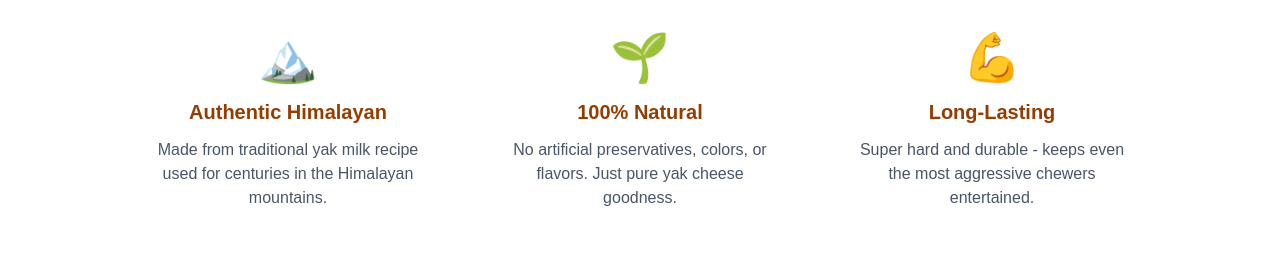
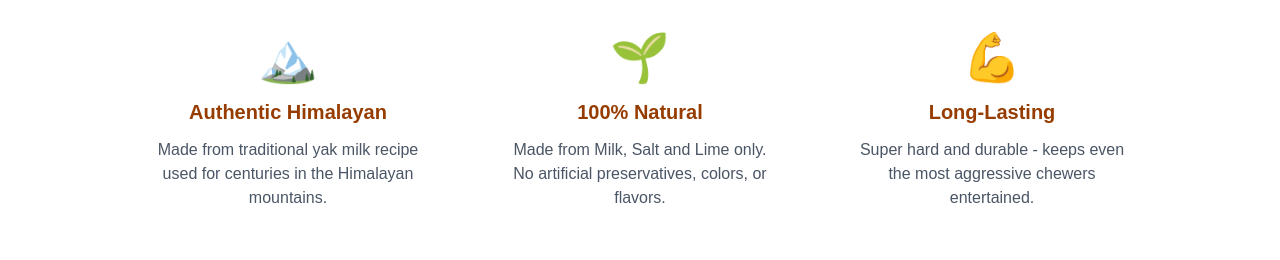
Before and after one commit to kshitijpoudyal/peak-paws-chew, a Next.js app: page / in a window 1280 px wide. Shown: the part 880-1140 px from the top of the page. Built offline with nearby package versions, Linux system fonts and the light colour scheme.

Commit message:
update ingredients

```diff
--- a/app/page.tsx
+++ b/app/page.tsx
@@ -61,7 +61,7 @@ export default function Home() {
               <div className="text-5xl mb-4">🌱</div>
               <h4 className="text-xl font-bold text-amber-800 mb-3">100% Natural</h4>
               <p className="text-gray-600">
-                No artificial preservatives, colors, or flavors. Just pure yak cheese goodness.
+                Made from Milk, Salt and Lime only. No artificial preservatives, colors, or flavors.
               </p>
             </div>
             <div className="text-center p-6">
```
